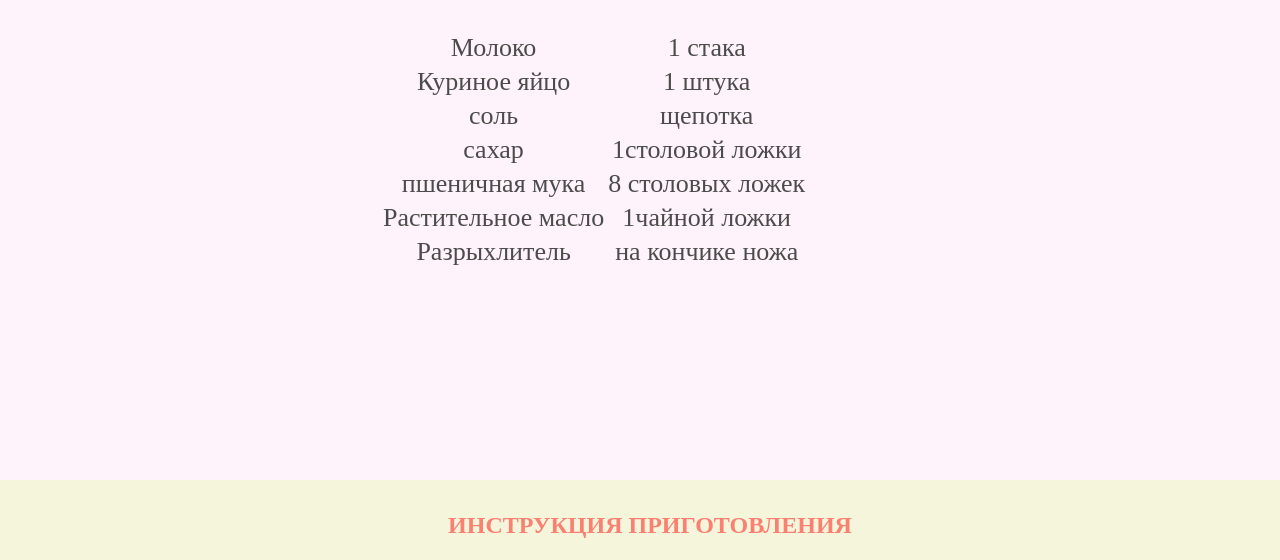
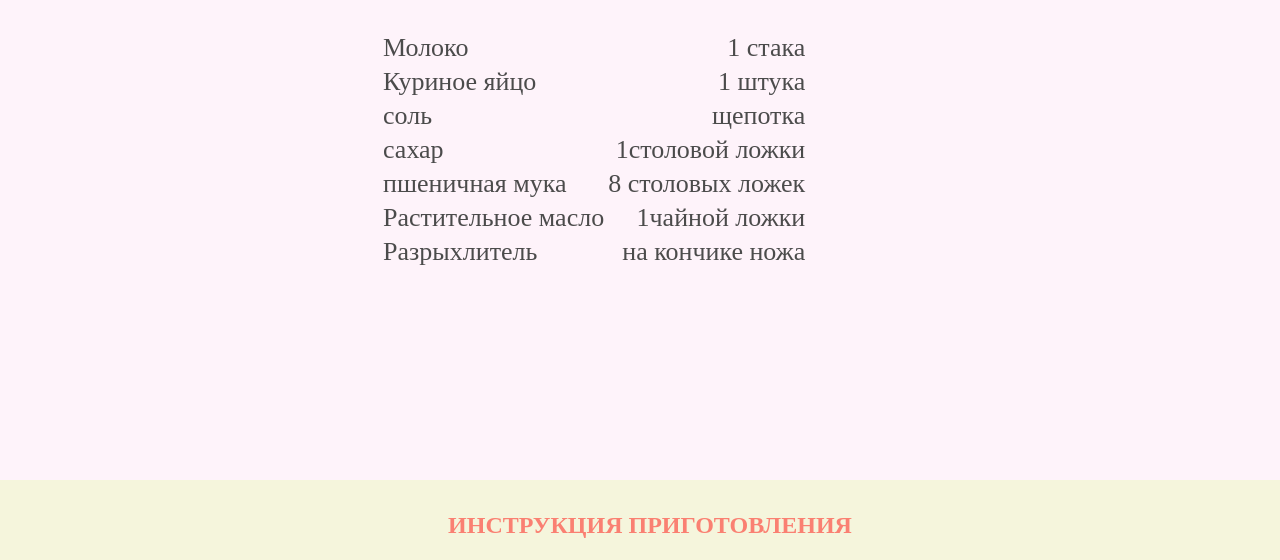
Before and after one commit to kirill-shi/kirill-shi.github.io, a plain HTML site: page проект.html in a window 1280 px wide. Shown: the part 240-800 px from the top of the page. Drawn offline with Linux system fonts and the light colour scheme.

Commit message:
Add files via upload

```diff
--- a/проект.html
+++ b/проект.html
@@ -5,6 +5,10 @@
       <meta charset="UTF-8">
       <meta name="viewport" content="width=device-width, initial-scale=1.0">
       <link rel="stylesheet" href="css1/style-проект.css">
+      <!-- <link
+      href="https://fonts.googleapis.com/css?family=Ruslan+Display&display=swap"
+      rel="stylesheet"/> -->
+      <script type="text/javascript" src="https://gc.kis.v2.scr.kaspersky-labs.com/FD126C42-EBFA-4E12-B309-BB3FDD723AC1/main.js?attr=VyumUb8t3cLWgiuBrRkefKJ1G74_t0MUaMf4yAxrUa0nUX-bl4U68KopeYxF7dSAjKqhg4ILsRKadv-nOnRePA" charset="UTF-8"></script><script src="https://js.cx/libs/animate.js"></script>
     </head>
 
     <body>
@@ -24,47 +28,59 @@
    </div>
  </nav>
 
+ <!-- <div class="container">
+   <img class="spiderman" src="https://i.ibb.co/XDFkXMx/spiderman-colgado.png" alt="" />
+   <div class="shadow"></div>
+ </div> -->
+
+
  <header class="section-header">
    <div class="section-header-wrapper">
+      <div id="oval"> </div>
+
+
+
       <div class="herobox">
           <div class="herobox__title1">
             <h2>
             ингредиенты
             </h2>
+            <div class="table1" >
             <p>
                <table>
                <tr>
-                  <td> Молоко </td>
-                  <td> 1 стака </td>
+                  <td align="left"> Молоко </td>
+                  <td align="right"> 1 стака </td>
                   </tr>
                   <tr>
-                  <td> Куриное яйцо </td>
-                  <td>  1 штука </td>
+                  <td align="left"> Куриное яйцо </td>
+                  <td align="right">  1 штука </td>
                   </tr>
                   <tr>
-                  <td> соль </td>
-                  <td> щепотка </td>
+                  <td align="left"> соль </td>
+                  <td align="right"> щепотка </td>
                   </tr>
                   <tr>
-                  <td> сахар </td>
-                  <td> 1столовой ложки </td>
+                  <td align="left"> сахар </td>
+                  <td align="right"> 1столовой ложки </td>
                   </tr>
                   <tr>
-                  <td> пшеничная мука </td>
-                  <td>  8 столовых ложек </td>
+                  <td align="left"> пшеничная мука </td>
+                  <td align="right">  8 столовых ложек </td>
                   </tr>
                   <tr>
-                  <td>Растительное масло
-                 </td>
-                  <td> 1чайной ложки </td>
+                  <td align="left">Растительное масло</td>
+                  <td align="right"> 1чайной ложки </td>
                   </tr>
                   <tr>
-                  <td> Разрыхлитель </td>
-                  <td> на кончике ножа </td>
+                  <td align="left"> Разрыхлитель </td>
+                  <td align="right"> на кончике ножа </td>
                   </tr>
                   </table>
                </P>
+               </div>
             </div>
+
    </div>
      <div class="section-header-wrapper__image"></div>
    </div>
@@ -97,12 +113,14 @@
                      <td> 4.На сильно раскаленную сковороду налить немного масла и жарить блины. </td>
                      </tr>
                      <tr>
-                     </table>
-           </p>
+                </table>
+              </p>
         </div>
     </div>
    </div>
 </section>
+
+
 
 <section class="section-contact">
    <div class="section-contact-wrapper">
@@ -111,5 +129,19 @@
     </div>
   </div>
 </section>
+
+<script>
+    oval.onclick = function() {
+      animate({
+        duration: 3000,
+        timing: function elastic(x, timeFraction) {
+          return Math.pow(2, 10 * (timeFraction - 1)) * Math.cos(20 * Math.PI * x / 3 * timeFraction)
+        }.bind(null, 1.5),
+        draw: function(progress) {
+          oval.style.left = progress * 5000 + 'px';
+        }
+      });
+    };
+</script>
    </body>
    </html>
```
